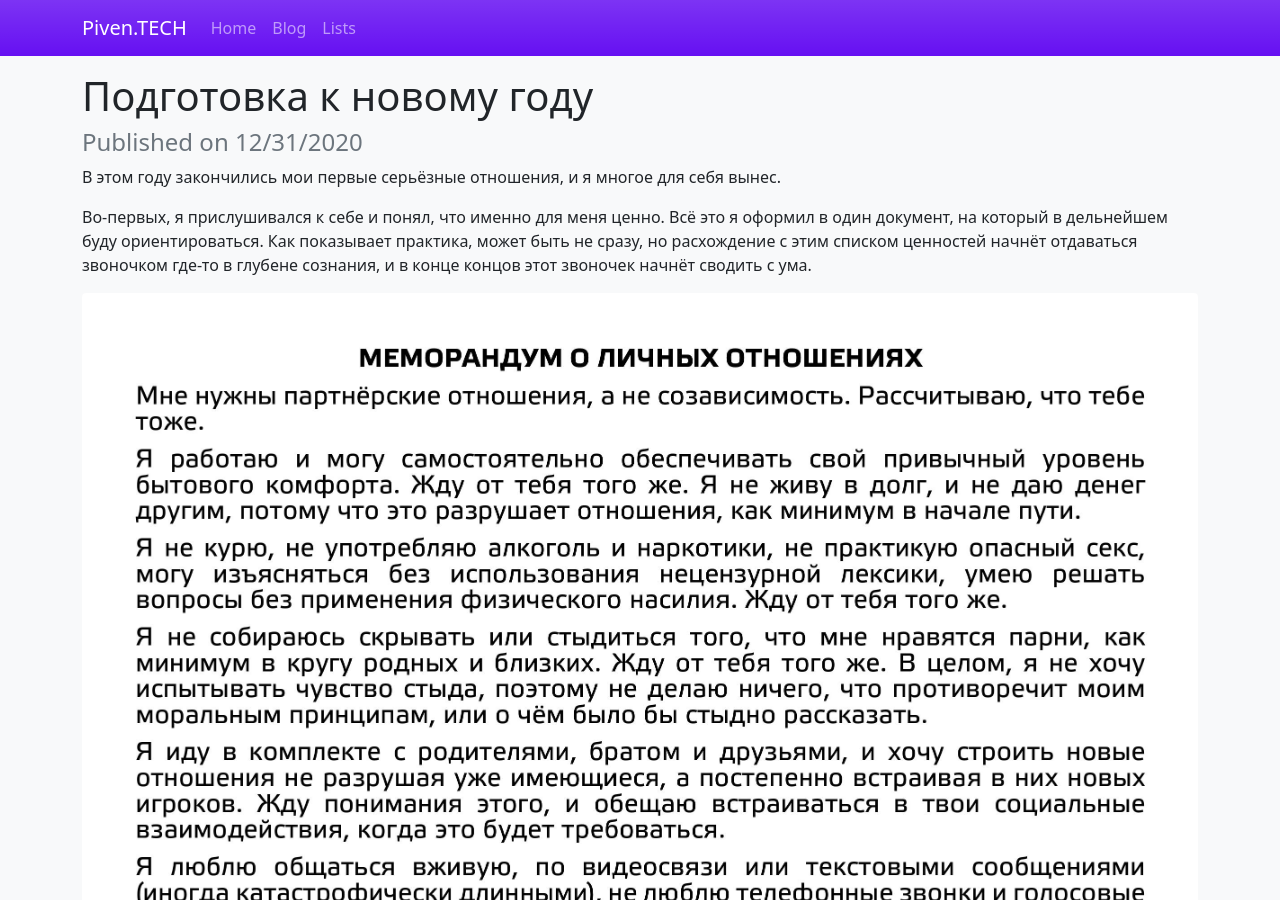
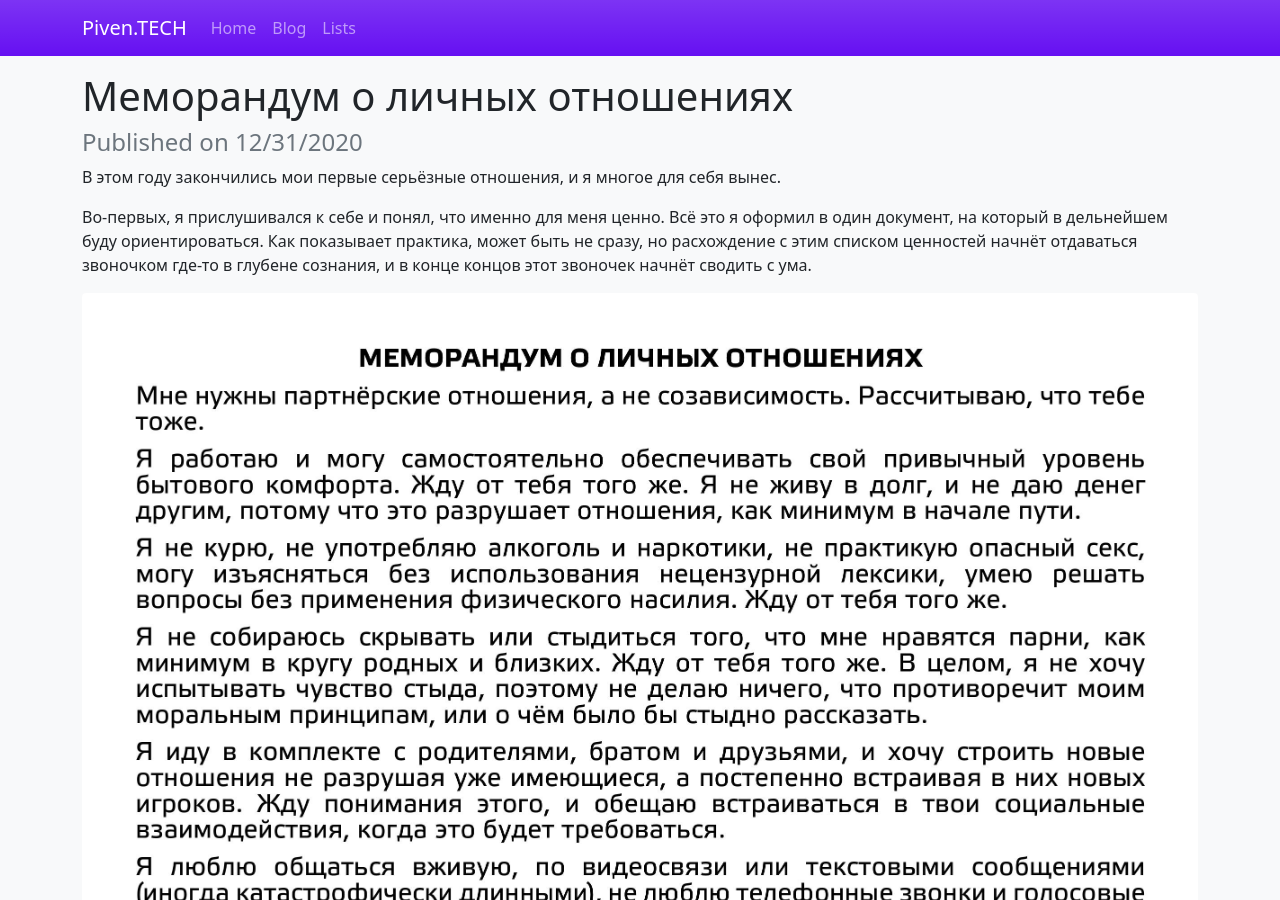
Before and after one commit to vadimpiven/vadimpiven, a Jekyll site: the page built from _posts/2020-12-31-memorandum.md, in a window 1280 px wide and 900 px high. Built offline with Jekyll 4.4.1, drawn with Linux system fonts in a browser that asks for light colours.

Commit message:
Update 2020-12-31-memorandum.md

```diff
--- a/_posts/2020-12-31-memorandum.md
+++ b/_posts/2020-12-31-memorandum.md
@@ -1,6 +1,6 @@
 ---
 date: 2020-12-31
-title: Подготовка к новому году
+title: Меморандум о личных отношениях
 ---
 В этом году закончились мои первые серьёзные отношения, и я многое для себя вынес.
 <!--more-->
```
